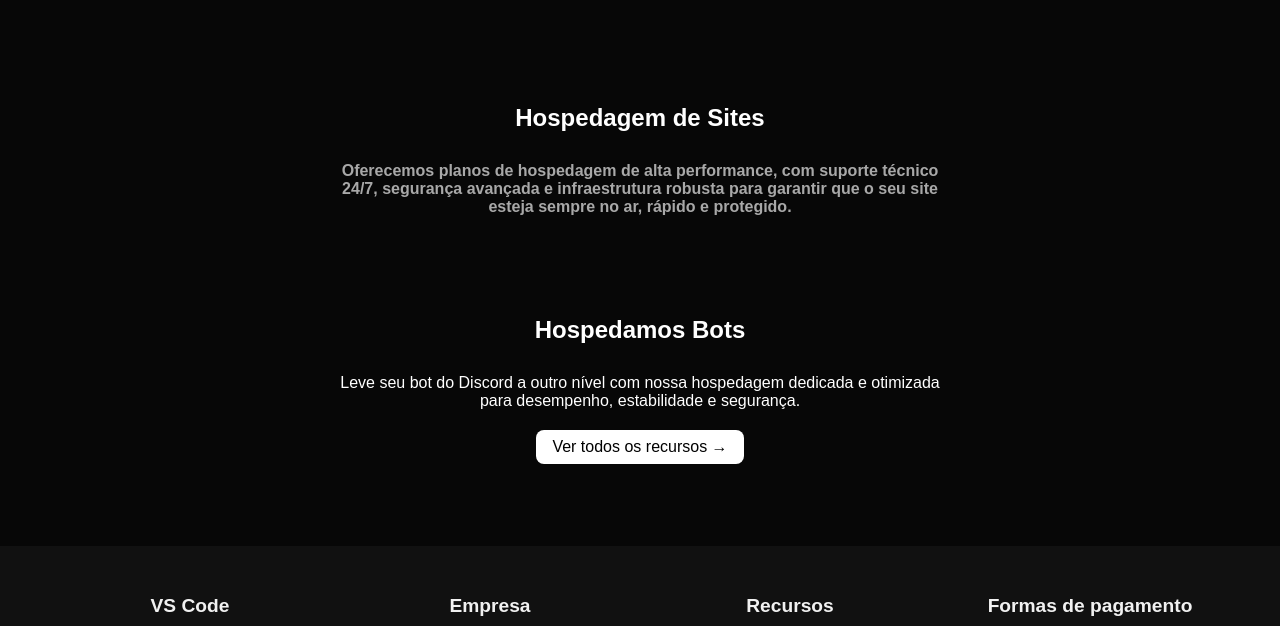
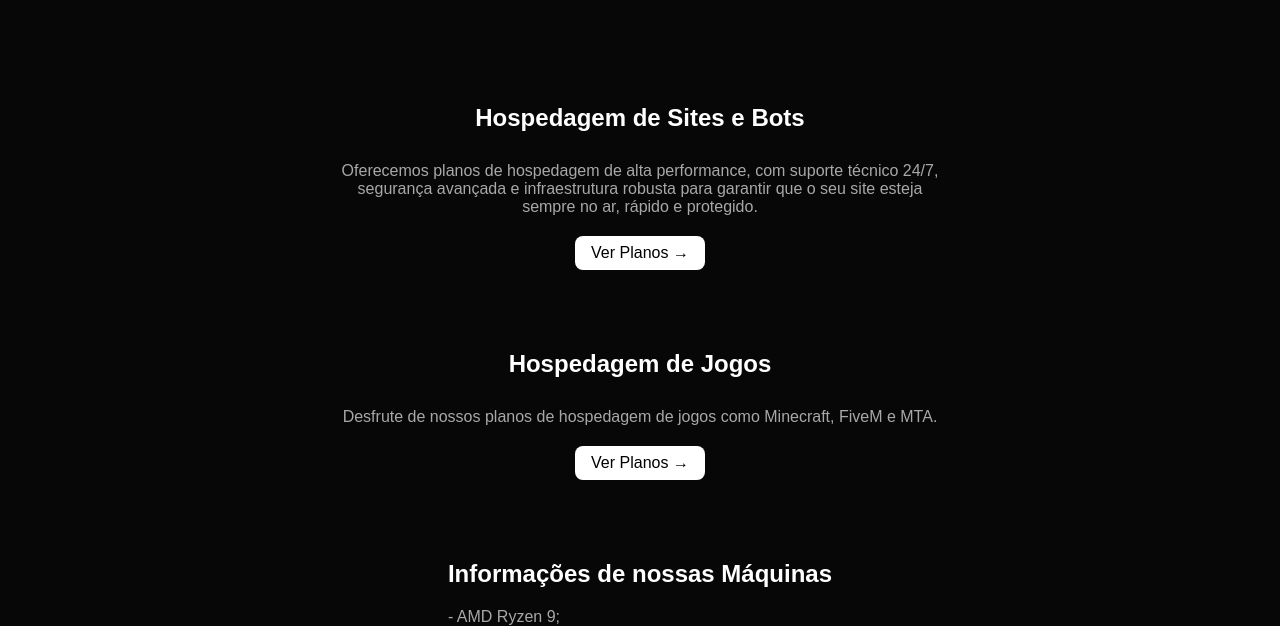
Before and after one commit to yZeyom/Lune-Hosting, a website: page index.html in a window 1280 px wide. Shown: the part 667-1293 px from the top of the page. Drawn offline with Linux system fonts and the light colour scheme.

Commit message:
Mensagem explicativa das mudanças

```diff
--- a/index.html
+++ b/index.html
@@ -39,13 +39,21 @@
                 <img src="https://img.icons8.com/?size=512&id=22189&format=png" alt="Ruby">
                 <img src="https://img.icons8.com/?size=512&id=44442&format=png" alt="Go">
             </div>
-                <h2 class="titlehost">Hospedagem de Sites</h2>
-                <p class="deschost">Oferecemos planos de hospedagem de alta performance, com suporte técnico 24/7, segurança avançada e infraestrutura robusta para garantir que o seu site esteja sempre no ar, rápido e protegido.</p>
+                <h2 class="titlehost">Hospedagem de Sites e Bots</h2>
+                <p href="planos.html" class="deschost11">Oferecemos planos de hospedagem de alta performance, com suporte técnico 24/7, segurança avançada e infraestrutura robusta para garantir que o seu site esteja sempre no ar, rápido e protegido.</p>
+                <button class="hosting-btn">Ver Planos →</button>
             </div>
             </div>
-                <h2 class="titlehost2">Hospedamos Bots</h2>
-                <p class="deschost2">Leve seu bot do Discord a outro nível com nossa hospedagem dedicada e otimizada para desempenho, estabilidade e segurança.</p>
-                <button class="hosting-btn">Ver todos os recursos →</button>
+                <h2 class="titlehost2">Hospedagem de Jogos</h2>
+                <p class="deschost22">Desfrute de nossos planos de hospedagem de jogos como Minecraft, FiveM e MTA.</p>
+                <button href="planos2.html" class="hosting-btn">Ver Planos →</button>
+            </div>
+            <div>
+                <h2 class="titlehost2">Informações de nossas Máquinas</h2>
+                <p class="deschost3" style="text-align: left;">- AMD Ryzen 9;</p>
+                <p class="deschost3" style="text-align: left;">- SSD NVMe Empresarial;</p>
+                <p class="deschost3" style="text-align: left;">- Servidores no Brasil e Estados Unidos;</p>
+                <p class="deschost3" style="text-align: left;">- Sistema Operacional Linux.</p>
             </div>
         </section>
     </main>
@@ -64,15 +72,15 @@
                 <ul>
                     <li><a href="planos.html">Planos</a></li>
                     <li><a href="index.html">Sobre</a></li>
-                    <li><a href="#">Brand</a></li>
+                    <li><a href="#">Como Hospedar</a></li>
                 </ul>
             </div>
             <div class="footer-section">
                 <h3>Recursos</h3>
                 <ul>
-                    <li><a href="#">Como Hospedar?</a></li>
-                    <li><a href="discord.html">Fale Conosco</a></li>
-                    <li><a href="#">Blog</a></li>
+                    <li><a href="#">X</a></li>
+                    <li><a href="https://discord.gg/HhCkm8v3sr" target="_blank">Discord</a></li>
+                    <li><a href="#">Instagram</a></li>
                 </ul>
             </div>
             <div class="footer-section">
@@ -81,6 +89,7 @@
                     <img src="https://img.icons8.com/color/512/pix.png" alt="Pix">
                     <img src="https://cdn-icons-png.flaticon.com/512/6963/6963703.png" alt="Cartão de Crédito">
                     <img src="https://logospng.org/download/mercado-pago/logo-mercado-pago-icone-1024.png" alt="Mercado Pago">
+                    <img src="https://seeklogo.com/images/P/pagseguro-logo-B23BF76524-seeklogo.com.png" alt="Pag Seguro">
                 </div>
             </div>
         </div>
--- a/style.css
+++ b/style.css
@@ -189,6 +189,8 @@ main p {
     transition: background-color 0.3s ease;
 }
 
+
+
 .hosting-btn {
     color: #000000;
     background-color: #ffffff;
@@ -204,9 +206,17 @@ main p {
     background-color: #d0d0d0;
 }
 
-.deschost {
-    font-weight: bold;
+.deschost11 {
     color: #a8a8a8;
+}
+
+.deschost22 {
+    color: #a8a8a8;
+}
+
+.deschost3 {
+    color: #a8a8a8;
+    text-align: left;
 }
 
 .free-button:hover {
@@ -382,7 +392,7 @@ main p {
     margin-top: 100px;
 }
 
-.deschost {
+.deschost11 {
     max-width: 600px;
     margin-top: 10px;
 }
@@ -392,7 +402,7 @@ main p {
     margin-top: 80px;
 }
 
-.deschost2 {
+.deschost22 {
     max-width: 600px;
     margin-top: 10px;
 }
```
Also changed, not shown: LNlogo.png (added). Lines whose indentation alone changed are shown as unchanged.
